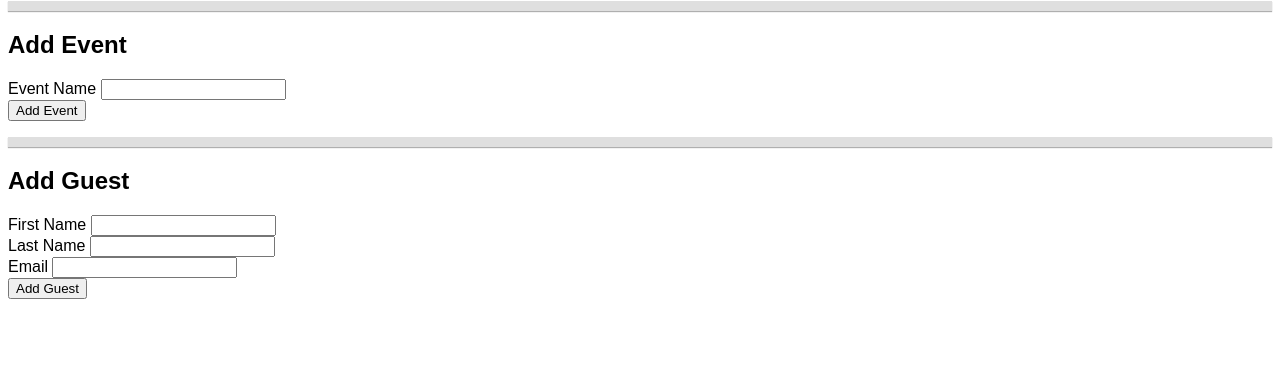
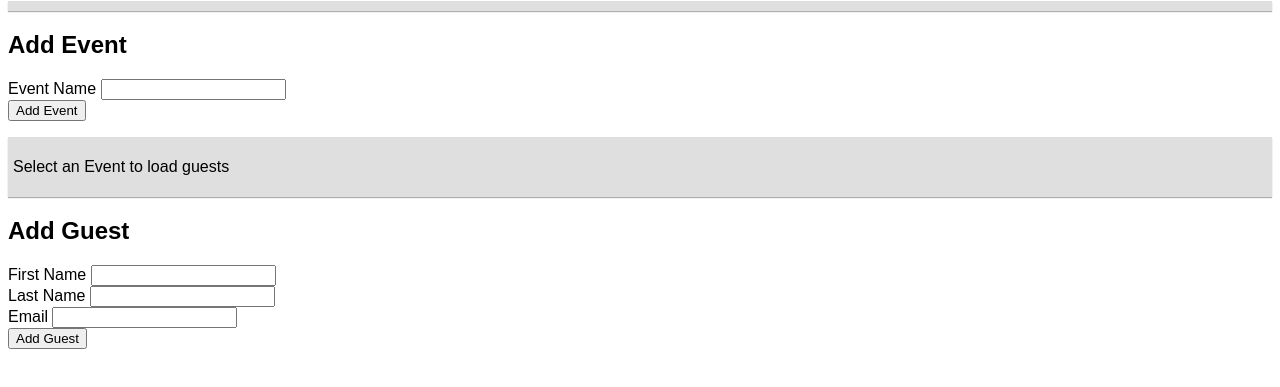
Before and after one commit to dislersd/firebase-guestlist, a website with bundled scripts: page src/index.html in a window 1280 px wide. Shown: the part 65-452 px from the top of the page. Built offline with nearby package versions, Linux system fonts and the light colour scheme.

Commit message:
Guest list detail

```diff
--- a/src/index.html
+++ b/src/index.html
@@ -14,6 +14,7 @@
                     <label for="new-event-name">Event Name</label>
                     <input
                         type="text"
+                        id="new-event-name"
                         name="new-event-name"
                     />
                 </div>
@@ -21,7 +22,9 @@
                     <button type="submit">Add Event</button>
                 </div>
             </form>
-            <div id="guests-list" class="app-section"></div>
+            <div id="guests-list" class="app-section">
+                <p>Select an Event to load guests</p>
+            </div>
             <form id="add-guest">
                 <h2>Add Guest</h2>
                 <div class="form-item">
```
